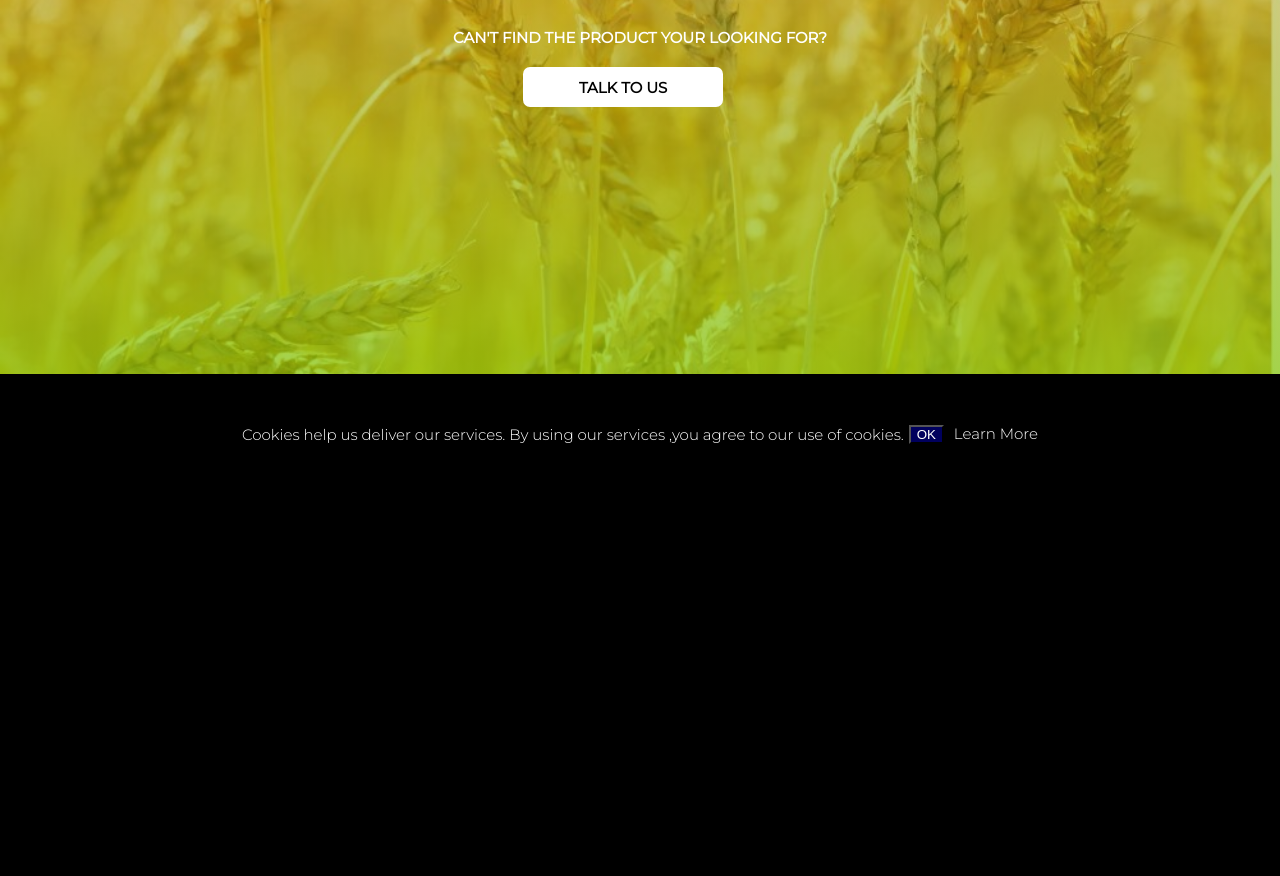
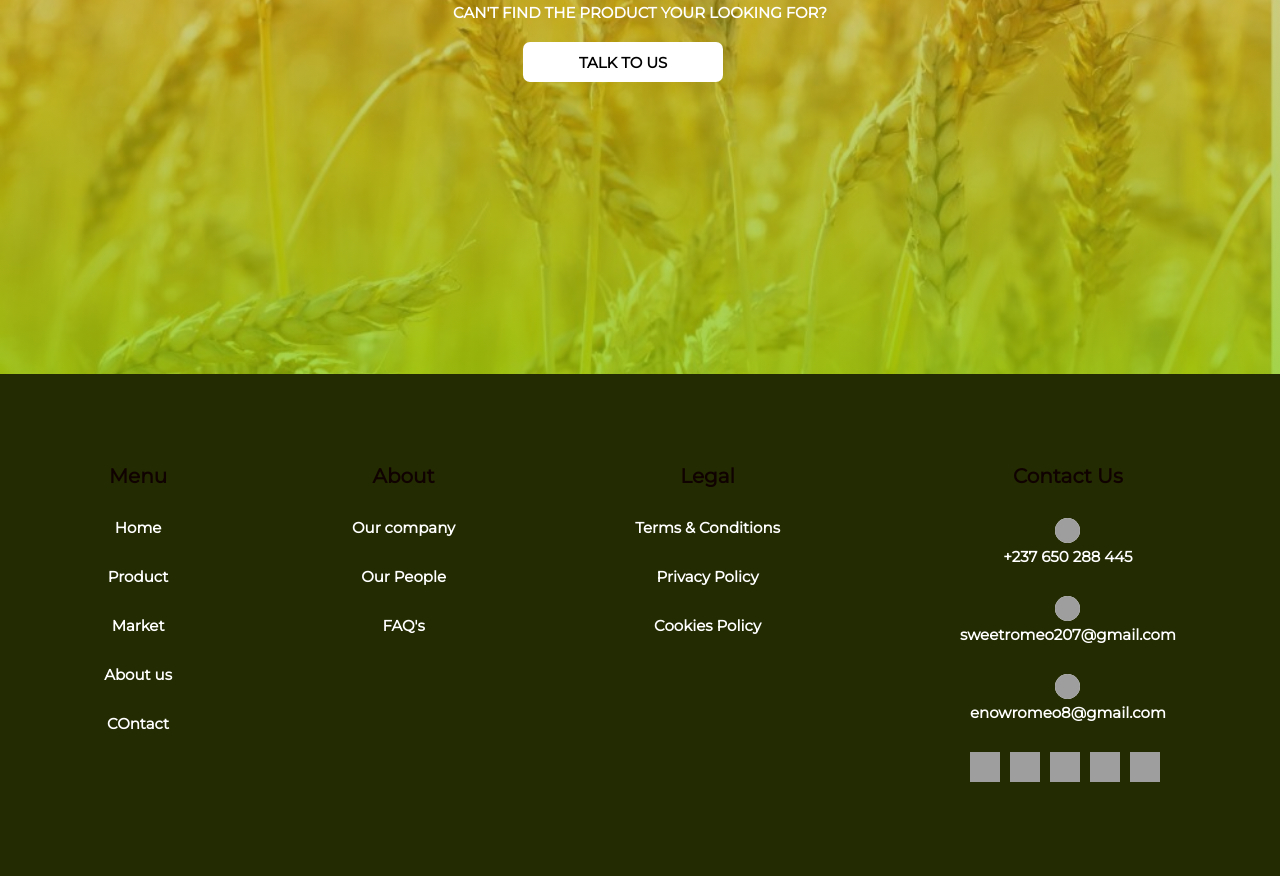
Before and after one commit to ROMEOSWEET1/PROJECTS, a plain HTML site: page PROJECT/market.html in a window 1280 px wide. Shown: the part 506-1382 px from the top of the page. Before the commit the page ends 1000 px from the top, so only its background shows below. Drawn offline with nearby package versions, Linux system fonts and the light colour scheme; grey boxes are pictures that could not be loaded.

Commit message:
I changed

```diff
--- a/PROJECT/index.css
+++ b/PROJECT/index.css
@@ -269,7 +269,6 @@ a {
   display: flex;
   flex-direction:column;
   background-color:crimson;
-  min-height: 100vh;
   max-width: 80vh;
   margin-top: 3rem;
   margin-left: 7rem;
@@ -344,6 +343,7 @@ a {
 .find-product input{
   text-align: center;
   height: 4rem;
+  margin-bottom: 3rem;
 }
 
 .find-product input:hover{
@@ -398,22 +398,63 @@ a {
  /*\\\\\\\\\\\ ICON SECTION END ////////// */
 
 
- /* footer section start */
-.footer.container{ min-height: 50vh;margin-left: 9rem;margin-right: 9rem;display: inline; justify-content: center;align-items: center;}
+/* footer section start */
+.footer.container{
+ min-height: 50v;
+ display: flex;
+justify-content:center;
+}
 .list{
-  justify-content: space-between;
+  padding:9rem;
+  /* justify-content: space-between; */
+  text-align: center;
+}
+.list h3{
+  font-size: 2rem;
+  color: black;
+  font-weight: bolder;
 }
 
+.list ul li{
+  list-style: none;
+  font-size: 1.5rem;
+  padding-top: 3rem;
+  font-weight: bold;
+  color: white;
+}
 
- /* footer section end */
+.list ul li :hover{
+  transform:translateX(10px)
+}
+.social_icons li img{
+  height: 3rem;
+  width: 3rem;
+  margin-left: 1rem;
+  gap: 3rem;
+}
+
+@media only screen and (max-width:1124px) {
+  .list{padding:3.5rem;}
+}
+@media only  screen and (max-width:646px){
+  .list{
+    padding: 1rem;
+  }
+}
+@media only screen and (max-width: 515px){
+  .footer{
+    display: flex;
+    flex-direction: column-reverse;
+  }
+  .social_icons{display: flex;flex-direction: column-reverse;}
+}
+/* footer section end */
 
 
 /* Media Queries */
-
-
 /* Mobile */
 @media only screen and (min-width:671px) {
-   /* \\\\\\\\\search-bar START/////////// */
+  /* \\\\\\\\\search-bar START/////////// */
   .form-control { width:50rem;height:6rem;}
   /* \\\\\\\\\search-bar END/////////// */
 }
@@ -430,7 +471,8 @@ a {
   justify-content: center;margin-right: 3.5rem;}
   .main_section { gap: 4rem; }
   .fab { padding: 0.5rem; font-size: 1.5rem;}
-}
+
+  }
 /* Tablet */
 @media only screen and (min-width: 768px) and (max-width: 1243px) {
   /* Tablet styles */
@@ -443,12 +485,21 @@ a {
   .main_section { gap: 6rem; }
   .fab { padding: 0.8rem; font-size: 1.8rem;}
 
+
+
 }
+/* @media only screen and (max-width: 735px){
+.list{
+  padding: 1rem;
+}
+} */
+
 /* mobile */
 @media only screen and (min-width: 175px) and (max-width: 378px) {
   /* \\\\\\\\\search-bar START/////////// */
   .form-control { width:15rem;  height:6rem;}
   /* \\\\\\\\\search-bar END/////////// */
+
   .grid { gap: 2rem;}
   .card { padding-left: 1rem;font-size: 1rem; text-align: center;}
   .select{font-size: 1rem;text-align: center;}
@@ -459,12 +510,12 @@ a {
   .fab { padding: 0.4rem; font-size: 1.rem;}
  .buying img{width: 2rem;height: 2rem;}
  .buying{width: 4.5rem;height: 4.5rem; margin-top: 3rem; padding: 1rem;  margin-top: 1rem;margin: 2rem 2rem;}
-.cake{flex-direction: column;}
+ .cake{flex-direction: column;}
  .buying_2{width:4.5rem;height: 4.5rem; margin-top:3rem;padding:1rem;}
  .buying_2 img{height: 2rem;width: 2rem;}
-}
 
 
+}
 @media only screen and (min-width: 382px) and (max-width: 658px) {
   /* \\\\\\\\\search-bar START/////////// */
  .form-control { width:30rem;  height:6rem;}
@@ -482,4 +533,6 @@ a {
   .select{font-size: 1rem;text-align: center;}
   .select h1{font-size: 1.5rem; text-align: center;}
   .select p{font-size:1.3rem ;}
+
+
 }
--- a/PROJECT/market.css
+++ b/PROJECT/market.css
@@ -8,7 +8,7 @@ html {
   font-size: 10px;
   font-family: "Montserrat", sans-serif;
   scroll-behavior: smooth;
-  background-color:black;
+  background-color:#222b01;;
   color: white;
   position: relative;
 }
@@ -17,13 +17,7 @@ a {
   text-decoration: none;
 }
 
- /* .container {
-  min-height: 10vh;
-  width: 100%;
-  display: flex;
-  align-items: center;
-  justify-content: center;
-}   */
+
 .brand h1 {
   font-size: 2rem;
   text-transform: uppercase;
@@ -168,7 +162,7 @@ a {
 
 
 /* Keyframes */
-/* @keyframes hamburger_puls {
+@keyframes hamburger_puls {
 	0% {
 		opacity: 1;
 		transform: scale(1);
@@ -177,7 +171,7 @@ a {
 		opacity: 0;
 		transform: scale(1.4);
 	}
-} */
+}
 /* Keyframes End */
 /* Media Query For Desktop */
 @media only screen and (min-width: 1200px) {
@@ -345,45 +339,12 @@ border: .3rem solid white;
    /* GRAINS SECTION  end */
 
 
-/* footer start */
-#section{
-  align-items: center;
+
+.row{
   justify-content: center;
-  display: flex;
-  margin:2rem 0;
 }
 
-.row{
-  display:flex;
-  align-items: center;
-  justify-content: center;
-}
-.container{
-  display: flex;
-  min-height: 10vh;
 
-}
-.section_footsy{
-  text-align: center;
-  display: flex;
-  justify-content: center;
-  align-items: center;
-  background-color: black;
-  font-size:1.5rem;
-  font-weight: 200;
-}
-
-.learn_more a{
-  text-align: center;
-margin-left: .5rem;
-}
-button{
-  text-align: center;
-  width: 03.5rem;
-  color: white;
-  margin-right: 1rem;
-  background-color: rgba(0, 0, 255, 0.363);
-}
 /* //footer end */
 
 /* nuts */
@@ -423,12 +384,6 @@ button{
   margin-top: 3rem;
   flex-wrap: wrap;
 }
-/* .Nuts::after{
-content: '';
-border-radius: 50%;
-background-color: white;
-position: absolute;
-
 
 /* //nuts */
 
@@ -514,14 +469,9 @@ color: white;
 margin-bottom: 1rem;
 border: .3rem solid white;
 }
-.section_footsy{
-  font-size:1rem;
-  font-weight: 200;
-}
+
 /* grain section */
 }
-
-
 
 @media(max-width:570PX) {
   .market{
@@ -591,3 +541,55 @@ button{
 /* grain section */
 
 }
+
+/* footer section start */
+.footer.container{
+ min-height: 50v;
+ display: flex;
+justify-content:center;
+}
+.list{
+  padding:9rem;
+  /* justify-content: space-between; */
+  text-align: center;
+}
+.list h3{
+  font-size: 2rem;
+  color: rgb(17, 2, 2);
+  font-weight: bolder;
+}
+
+.list ul li{
+  list-style: none;
+  font-size: 1.5rem;
+  padding-top: 3rem;
+  font-weight: bold;
+  color: white;
+}
+
+.list ul li :hover{
+  transform:translateX(10px)
+}
+.social_icons li img{
+  height: 3rem;
+  width: 3rem;
+  margin-left: 1rem;
+  gap: 3rem;
+}
+
+@media only screen and (max-width:1124px) {
+  .list{padding:3.5rem;}
+}
+@media only  screen and (max-width:646px){
+  .list{
+    padding: 1rem;
+  }
+}
+@media only screen and (max-width: 515px){
+  .footer{
+    display: flex;
+    flex-direction: column-reverse;
+  }
+  .social_icons{display: flex;flex-direction: column-reverse;}
+}
+/* footer section end */
--- a/PROJECT/market.html
+++ b/PROJECT/market.html
@@ -16,7 +16,7 @@
   <div class="header container-fluid">
     <div class="nav-bar">
       <div class="brand">
-        <a href="#hero">
+        <a href="index.html">
           <h1><span>a</span>gro<span> f</span>resh product</h1>
         </a>
       </div>
@@ -216,15 +216,15 @@
     <div class="row">
       <div class="col-lg-3 col-mmd-4 py-4">
         <div class="COFFEE">
-          <a href=""><img src="https://img.icons8.com/color-glass/48/almond.png" alt="almond" /></a>
-          <h3>Almond</h3>
+          <a href=""><img src="https://img.icons8.com/color/48/flax-seeds.png" alt="flax-seeds"/></a>
+          <h3>SPACIAL COFFEE</h3>
         </div>
       </div>
 
       <div class="col-lg-3 col-mmd-4 py-4">
         <div class="COFFEE">
-          <a href=""><img src="https://img.icons8.com/color-glass/48/almond.png" alt="almond" /></a>
-          <h3>Almond</h3>
+          <a href=""><img src="https://img.icons8.com/dusk/64/flax-seeds.png" alt="flax-seeds"/></a>
+          <h3>COFFEE</h3>
         </div>
       </div>
     </div>
@@ -236,14 +236,14 @@
     <div class="row">
       <div class="col-lg-3 col-mmd-4 py-4">
         <div class="OILY">
-          <a href=""><img src="https://img.icons8.com/color-glass/48/almond.png" alt="almond" /></a>
+          <a href=""><img src="https://img.icons8.com/external-flaticons-lineal-color-flat-icons/64/external-olive-oil-vegan-and-vegetarian-flaticons-lineal-color-flat-icons.png" alt="external-olive-oil-vegan-and-vegetarian-flaticons-lineal-color-flat-icons"/></a>
           <h3>OLIVE</h3>
         </div>
       </div>
 
       <div class="col-lg-3 col-mmd-4 py-4">
         <div class="OILY">
-          <a href=""><img src="https://img.icons8.com/color-glass/48/almond.png" alt="almond" /></a>
+          <a href=""><img src="https://img.icons8.com/arcade/64/sunflower-oil.png" alt="sunflower-oil"/></a>
           <h3>REFINED SUNFLOWER OIL</h3>
         </div>
       </div>
@@ -262,6 +262,66 @@
   </div>
 </section>
 
+
+    <!-- FOOTER SECTION START -->
+    <footer id="footer">
+      <div class="footer container">
+        <div class="list">
+          <h3>Menu</h3>
+          <ul>
+            <a href="index.html"><li>Home</li></a>
+            <a href="products.html"><li>Product</li></a>
+            <a href="market.html"><li>Market</li></a>
+            <a href="about.html"><li>About us</li></a>
+            <a href="contacts.html"><li>COntact</li></a>
+          </ul>
+        </div>
+
+        <div class="list">
+          <h3>About</h3>
+          <ul>
+            <a href=""><li>Our company</li></a>
+            <a href=""><li>Our People</li></a>
+            <a href=""><li>FAQ's</li></a>
+          </ul>
+        </div>
+
+        <div class="list">
+          <h3>Legal</h3>
+          <ul>
+            <a href=""><li>Terms & Conditions</li></a>
+            <a href=""><li>Privacy Policy</li></a>
+            <a href=""><li>Cookies Policy</li></a>
+          </ul>
+        </div>
+
+        <div class="list">
+          <h3>Contact Us</h3>
+          <ul>
+
+             <a href=""><li style="display:flex-start; color: white;"><img width="25" height="25" style="background-color: white; border-radius: 50%;" src="https://img.icons8.com/3d-fluency/94/call.png" alt="call"/>
+             <h4 style="color: white;">+237 650 288 445</h4></li></a>
+             <a href=""><li style="display:flex-start; color: white;"><img width="25" height="25" style="background-color: white; border-radius: 60%;" src="https://img.icons8.com/emoji/48/e-mail.png" alt="e-mail"/>
+             <h4 style="color: white;">sweetromeo207@gmail.com</h4></li></a>
+             <a href=""><li style="display:flex-start; color: white;"><img width="25" height="25" style="background-color: white; border-radius: 50%;" src="https://img.icons8.com/emoji/48/e-mail.png" alt="e-mail"/>
+             <h4 style="color: white;">enowromeo8@gmail.com</h4></li></a>
+
+            <!-- //social icons -->
+            <div class="social_icons"style="display:flex;">
+              <a href=""><li><img width="48" height="48" src="https://img.icons8.com/color/48/facebook-new.png" alt="facebook-new"/></li></a>
+              <a href=""><li><img width="50" height="50" src="https://img.icons8.com/bubbles/50/instagram-new--v2.png" alt="instagram-new--v2"/></li></a>
+              <a href=""><li><img width="50" height="50" src="https://img.icons8.com/bubbles/50/linkedin.png" alt="linkedin"/></li></a>
+              <a href=""><li><img width="50" height="50" src="https://img.icons8.com/ios-glyphs/50/twitter.png" alt="twitter"/></li></a>
+              <a href=""><li><img width="48" height="48" src="https://img.icons8.com/fluency/48/youtube-play.png" alt="youtube-play"/></li></a>
+              <!-- social icons \\-->
+            </div>
+
+          </ul>
+        </div>
+      </div>
+    </footer>
+    <!-- FOOTER SECTION END-->
+
 <!-- //products section -->
 
 
@@ -269,28 +329,9 @@
 
 
 
-<!-- footer start -->
-<footer id="section">
-
-  <div class="container">
-    <div class="row">
-      <div class="section_footsy">
-        <div class="dussky">
-          <p>Cookies help us deliver our services. By using our services ,you agree to our use of cookies.</p>
-        </div>
-        <div class="learn_more">
-          <a href=""><button>OK</button></a>Learn More
-        </div>
-      </div>
-    </div>
-  </div>
-</footer>
-<!-- footer end -->
 
 <script src="markert.js"></script>
 
-
-<script src="bootstrap.bundle.min.js"></script>
 </bod>
 
 </html>
```
Also changed, not shown: PROJECT/in.html (deleted, +0 -42 lines), PROJECT/index.html (+34 -15 lines). Lines whose indentation alone changed are shown as unchanged.
